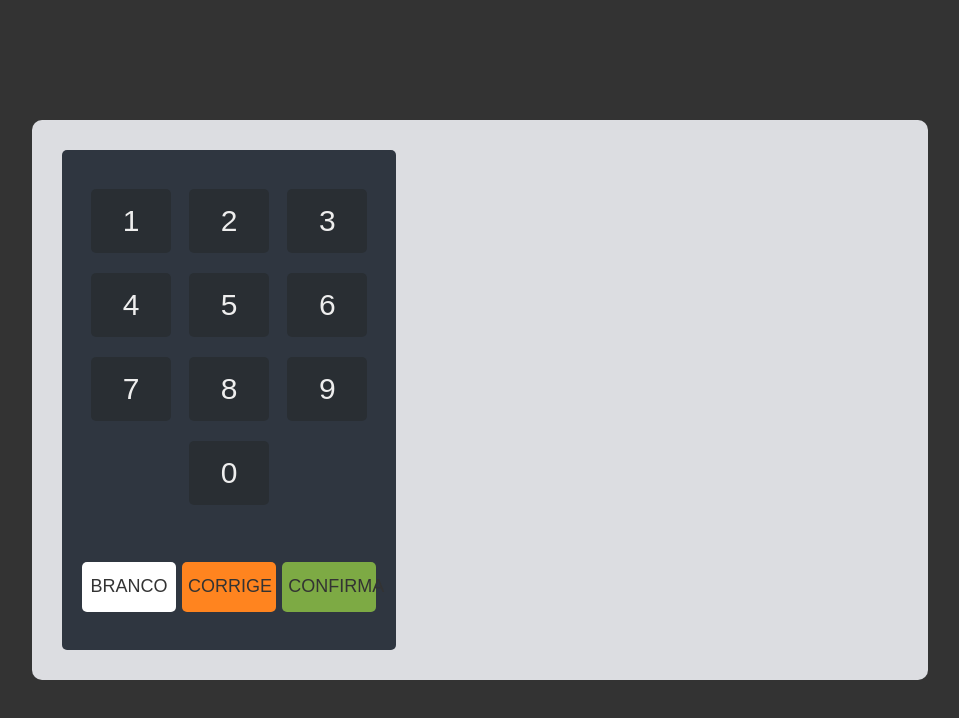
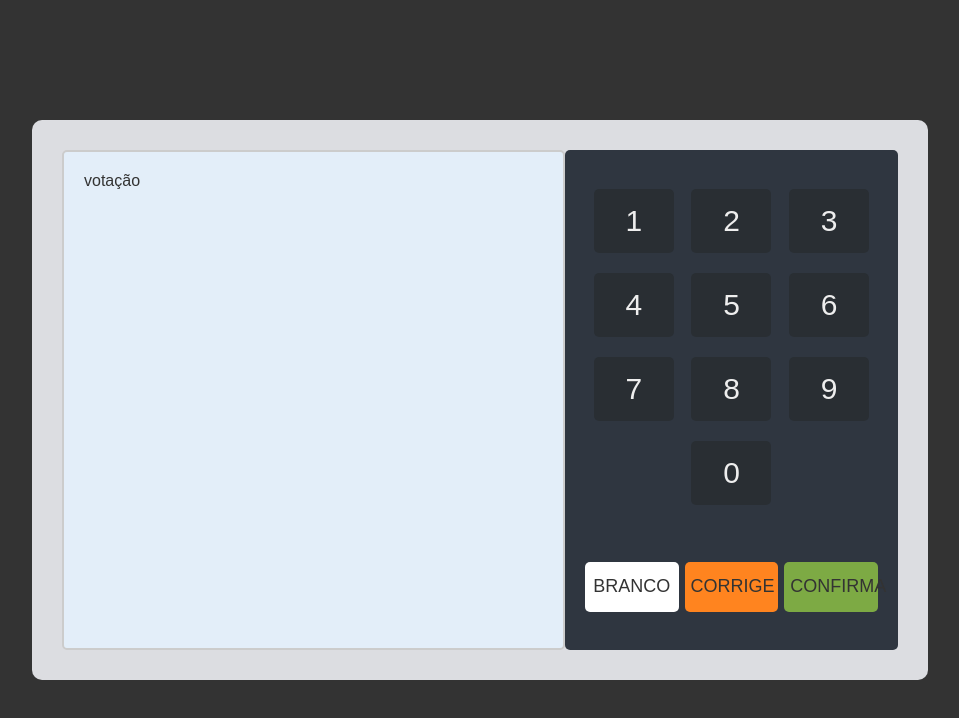
Before and after one commit to ThattoDev/Urna-anime-vue.js, a Vue app: page / in a window 1280 px wide. Shown: the top 718 px of the page, without its empty margins (160-1119 px from the left). Built offline with nearby package versions, Linux system fonts and the light colour scheme.

Commit message:
Construção da tela de votação

```diff
--- a/src/App.vue
+++ b/src/App.vue
@@ -2,6 +2,9 @@
   <div id="app">
     <div class="urna">
 
+      <Tela
+      :tela= "tela"
+      />
       <Teclado/>
 
     </div>
@@ -13,12 +16,19 @@
 import '@/css/global.css';
 
 import Teclado from '@/components/teclado.vue';
+import Tela from '@/components/tela.vue';
 
 export default {
   name: 'App',
   components: {
-    Teclado
+    Teclado,
+    Tela
 
+  },
+  data() {
+    return {
+      tela: 'prefeito'
+    }
   }
 }
 </script>
@@ -32,6 +42,7 @@ export default {
   display: flex;
   justify-content: center;
   align-items: center;
+
 }
 
 .urna {
--- /dev/null
+++ b/src/components/tela.vue
@@ -0,0 +1,36 @@
+<template>
+    <div class="urna-tela">
+        <div v-if="tela != 'fim'" class="urna-tela-voto">
+            votação
+        </div>
+        <div v-if="tela == 'fim'"  class="urna-tela-fim">
+            finalização
+        </div>
+    </div>
+</template>
+
+<script>
+import '@/css/global.css';
+
+export default {
+    // eslint-disable-next-line vue/multi-word-component-names
+    name: 'Tela',
+    props:{
+        tela: String
+    }
+}
+</script>
+
+<style>
+
+    .urna-tela {
+        width: 100%;
+        height: 100%;
+        background-color: var(--box-tela);
+        border-radius: 5px;
+        border: 2px solid var(--borda-clara);
+        padding: 20px;
+        color: var(--cor-texto-escuro);
+    }
+
+</style>
```
